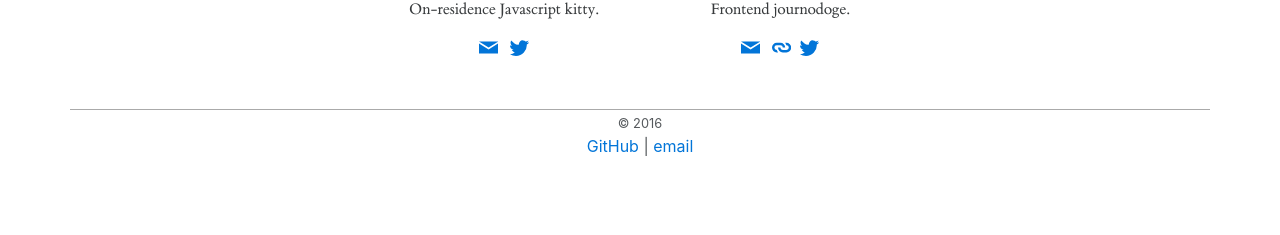
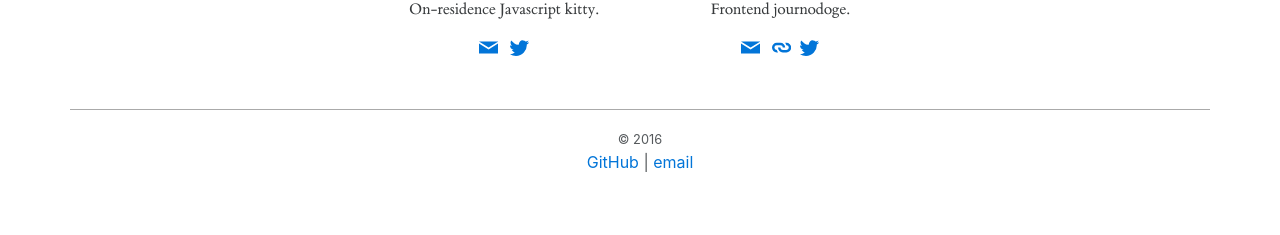
Before and after one commit to martgnz/newsappsio.github.io, a Jekyll site: the page built from index.html, in a window 1280 px wide. Shown: the part 1862-2097 px from the top of the page. Built offline with Jekyll 4.4.1, drawn with Linux system fonts in a browser that asks for light colours; before the commit the page ends 2036 px from its top, so only the background shows below that.

Commit message:
better spacing on footer

```diff
--- a/_sass/_footer.scss
+++ b/_sass/_footer.scss
@@ -11,6 +11,8 @@
 }
 .footerContainer {
     border-top: 1px solid #aaa;
+    padding-top: 1rem;
+    padding-bottom: 3rem;
 }
 .footer--text {
     color: $gray;
```
